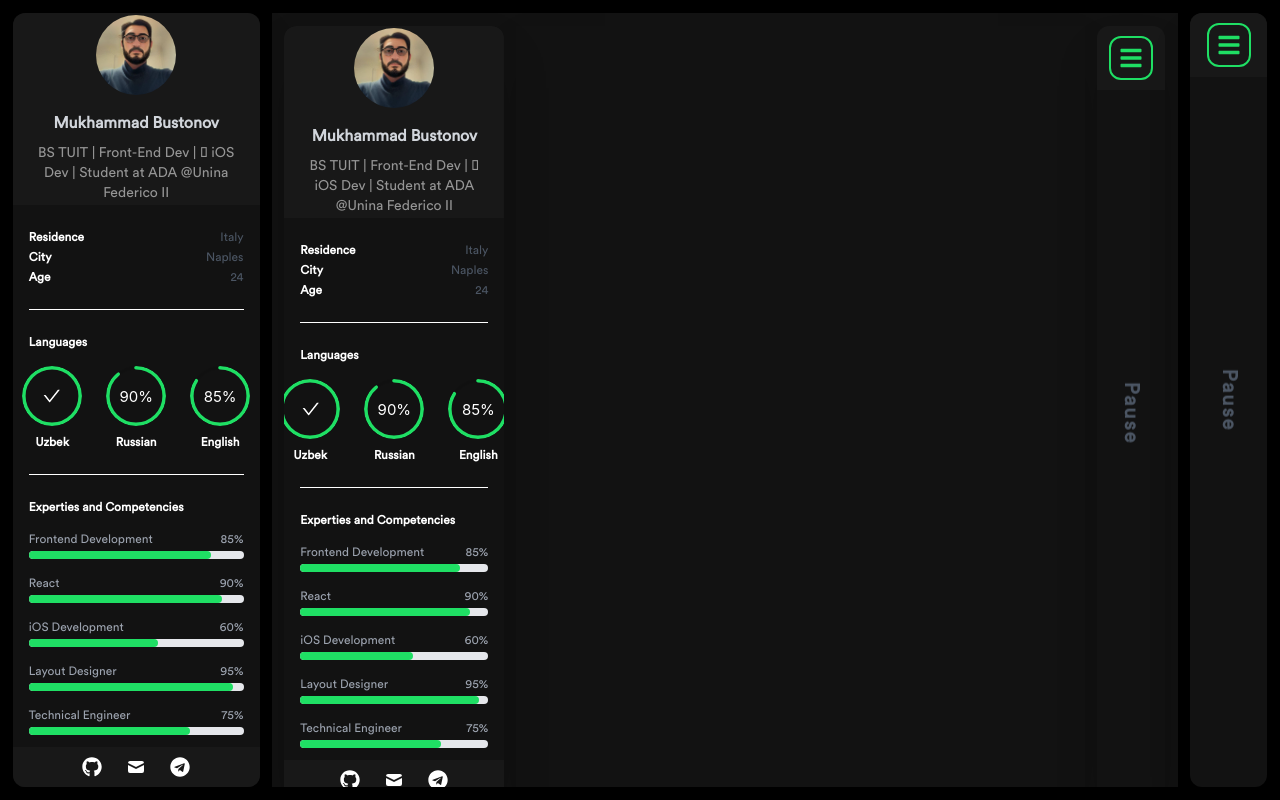
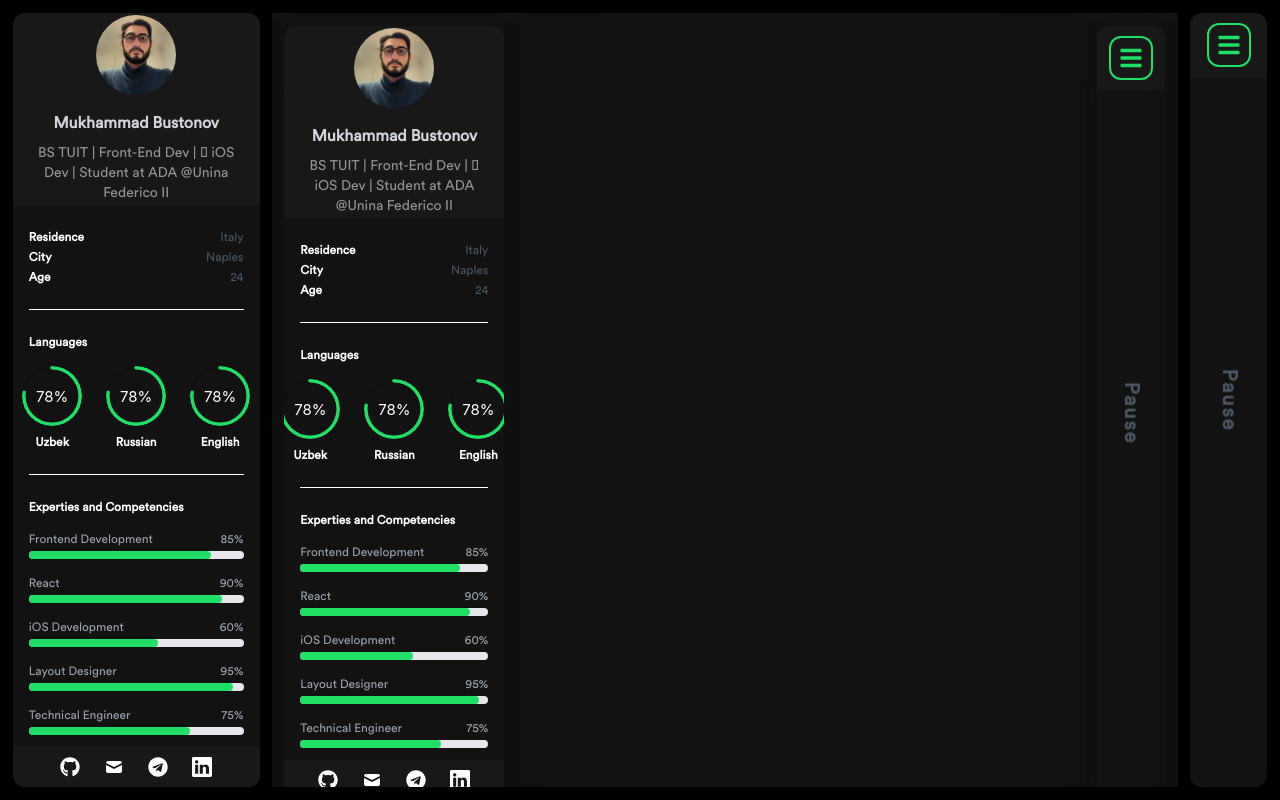
Before and after one commit to Bostonoff/Portfolio, a Next.js app: page /layout in a window 1280 px wide. Built offline with nearby package versions, Linux system fonts and the light colour scheme.

Commit message:
changed and fixed

```diff
--- a/components/Common/Intro/Contact.jsx
+++ b/components/Common/Intro/Contact.jsx
@@ -14,7 +14,10 @@ const Contact = () => {
       </div>
       <div className='flex flex-col'>
         <span className='text-Snow text-xs font-bold'>Phone</span>
-        <span className='text-xs text-gray-600'>{CONTACTS.PHONE}</span>
+        <span className='text-xs text-gray-600 flex space-x-2'>
+          <span>{CONTACTS.PHONE[0]}</span>
+          <span>|</span>
+          <span>{CONTACTS.PHONE[1]}</span></span>
       </div>
     </div>
   );
--- a/components/Common/Intro/Download.jsx
+++ b/components/Common/Intro/Download.jsx
@@ -1,12 +1,15 @@
 import Link from "next/link";
+
 const Download = ({ icon }) => {
   return (
     <>
       <Link
-        href="https://resume.io/r/GU1OYCIMO"
-        target="_blank"
-        className="flex flex-row text-LightGray items-center gap-x-4 pb-14 pt-4">
-        <span className="text-Snow">View Resume</span>
+        href="/path-to-your-resume.doc" // Put the actual path to your document
+        target="_blank" // Open in a new tab
+        download // Trigger the download instead of opening the file
+        className="flex flex-row text-LightGray items-center gap-x-4 pb-14 pt-4"
+      >
+        <span className="text-Snow">Download Resume</span>
         <span>{icon}</span>
       </Link>
     </>
--- a/components/Common/Intro/Languages.jsx
+++ b/components/Common/Intro/Languages.jsx
@@ -11,13 +11,13 @@ const Languages = () => {
       if (uzb < 100) {
         setUzbek((prevCount) => prevCount + 1);
       }
-      if (rus < 90) {
+      if (rus < 97) {
         setRus((prevCount) => prevCount + 1);
       }
-      if (english < 85) {
+      if (english < 90) {
         setEnglish((prevCount) => prevCount + 1);
       }
-    }, 30);
+    }, 70);
 
     return () => clearInterval(timer);
   }, [uzb, rus, english]);
--- a/components/Common/Intro/index.jsx
+++ b/components/Common/Intro/index.jsx
@@ -16,6 +16,7 @@ import Skills from "./Skills";
 import Image from "next/image";
 import { NAME, DESIGNATION, SOCIAL_LINKS } from "../../../constants/constants";
 import maga from "../../../public/images/maga.jpg";
+import { BsLinkedin } from "react-icons/bs";
 
 const Intro = () => {
   return (
@@ -71,6 +72,13 @@ const Intro = () => {
           className="">
           <FaTelegram />
         </Link>
+        <Link
+          href={SOCIAL_LINKS.LINKEDIN}
+          target="_blank"
+          rel="noreferrer"
+          className="">
+          <BsLinkedin />
+        </Link>
       </div>
     </>
   );
--- a/components/Footer.jsx
+++ b/components/Footer.jsx
@@ -2,6 +2,8 @@ import { AiFillCopyrightCircle } from "react-icons/ai";
 import { MdMail } from "react-icons/md";
 
 const Footer = () => {
+  const currentYear = new Date().getFullYear();  // Get the current year dynamically
+
   return (
     <div className="mt-4 mb-10 lg:mb-0">
       <div className="flex h-10 items-center justify-between text-xs font-normal text-LightGray py-4 px-2 md:px-4 w-full bg-MidNightBlack">
@@ -9,14 +11,14 @@ const Footer = () => {
           <div className="mr-1 text-base">
             <AiFillCopyrightCircle />
           </div>
-          <span>2024 All Rights Reserved.</span>
+          <span>{currentYear} All Rights Reserved.</span> {/* Display current year */}
         </div>
         <div className="flex items-center">
           <a
             href="https://github.com/Bostonoff"
             target="_blank"
             rel="noreferrer">
-            Made with ❤️ by <span className="font-bold">Bostonoff</span>
+            Made with ❤️ by <span className="font-bold">Bustonov</span>
           </a>
         </div>
         <div className="block md:flex items-center">
--- a/constants/constants.js
+++ b/constants/constants.js
@@ -71,4 +71,5 @@ export const SOCIAL_LINKS = {
   GITHUB: "https://github.com/Bostonoff",
   TELEGRAM: "https://t.me/melloalp",
   GMAIL: "mailto:muhammadboston1101@gmail.com",
+  LINKEDIN:"www.linkedin.com/in/mukhammad-bustonov",
 };
```
